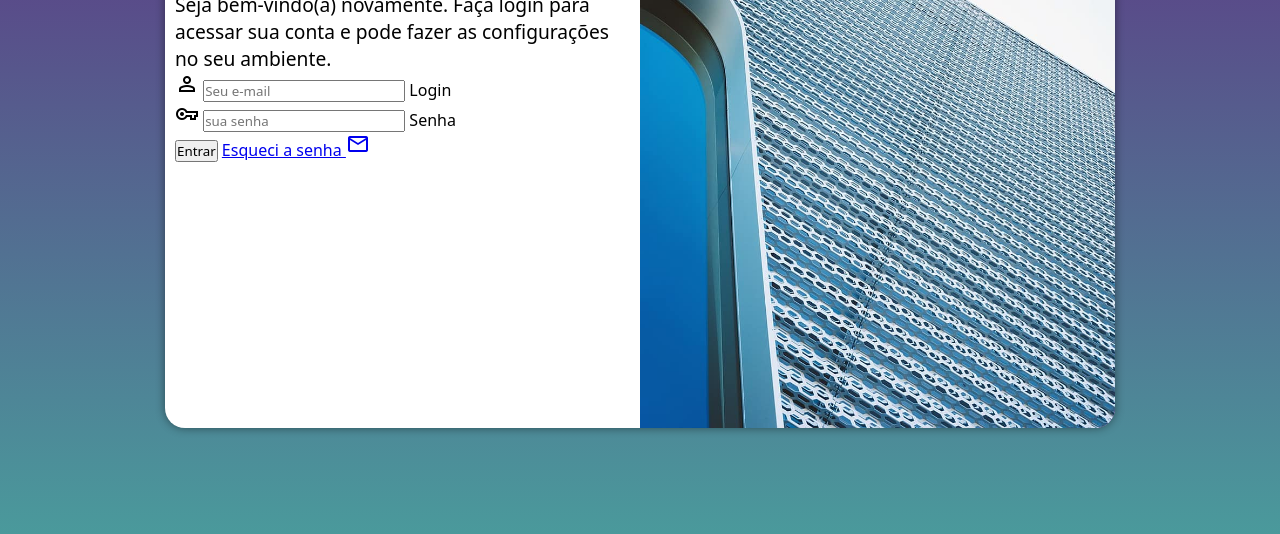
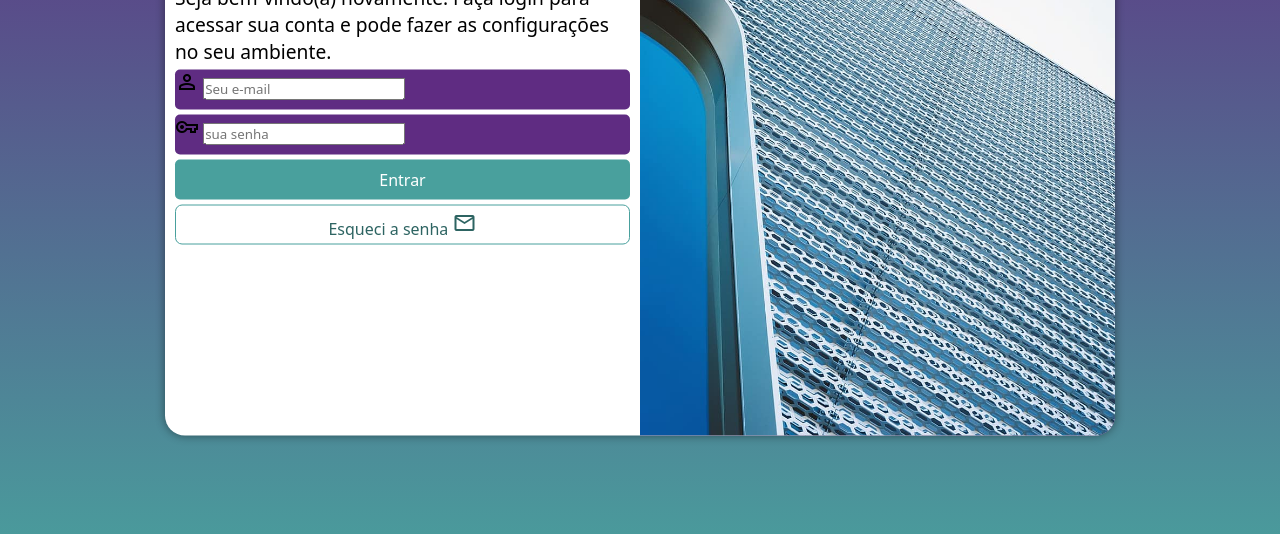
Before and after one commit to fabriciorafael/projeto-login, a plain HTML site: page index.html in a window 1280 px wide. Shown: the part 222-756 px from the top of the page. Drawn offline with nearby package versions, Linux system fonts and the light colour scheme.

Commit message:
formatação do formulario

```diff
--- a/estilos/style.css
+++ b/estilos/style.css
@@ -34,16 +34,11 @@ section#login {
 
     background-color: white;
     width: 250px;
-    height: 500px;
+    height: 515px;
     border-radius: 20px;
     box-shadow: 0px 0px 10px rgba(0, 0, 0, 0.452);
     transition: width .3s, height .3s;
     transition-timing-function: ease;
-
-
-
-
-
 }
 
 section#login > div#imagem {
@@ -52,11 +47,65 @@ section#login > div#imagem {
     background-size: cover;
     background-position: left bottom;
     height: 200px;
-
-
 }
 
 section#login > div#formulario {
     display: block;
     padding: 10px;
 }
+
+div#formulario > p {
+    font-size: 0.8em;
+}
+
+form > div.campo {
+    background-color: #5f2c82;
+    display: block;
+    width: 100%;
+    height: 40px;
+    border-radius: 5px;
+    margin: 5px 0px;
+}
+
+div.campo > label {
+    display: none;
+}
+
+form >input[type=submit] {
+    display: block;
+    font-size: 1em;
+    width: 100%;
+    height: 40px;
+    background-color: #49a09d;
+    color: white;
+    border: none;
+    border-radius: 5px;
+    cursor: pointer;
+}
+
+form > input[type=submit]:hover {
+    background-color: #2d9490;
+}
+
+form > a.botao {
+    display: block;
+    text-align: center;
+    font-size: 1em;
+    width: 100%;
+    height: 40px;
+    padding-top: 5px;
+    margin-top: 5px;
+    background-color: white;
+    color: #2d6462;
+    border: 1px solid #49a09d;
+    border-radius: 7px;
+    text-decoration: none;
+}
+form > a.botao:hover {
+    background-color: #6cd3cf;
+}
+
+
+form > a.botao > i {
+    font-size: 0.8em;
+}
--- a/index.html
+++ b/index.html
@@ -34,7 +34,7 @@
 
                     </div>
                     <input type="submit" value="Entrar">
-                    <a href="esqueci.html">
+                    <a href="esqueci.html" class="botao">
                         Esqueci a senha <span class="material-symbols-outlined"> mail</span>
                     </a>
 
```
